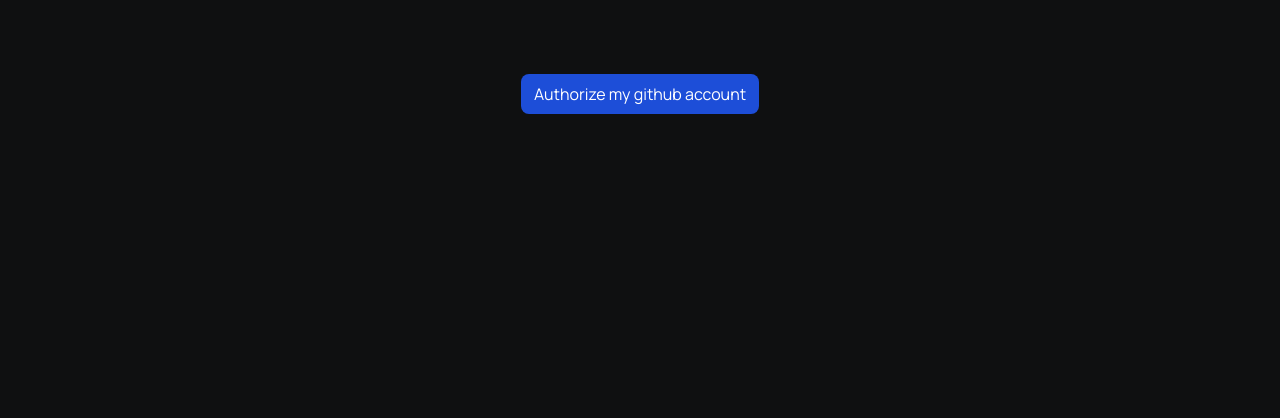
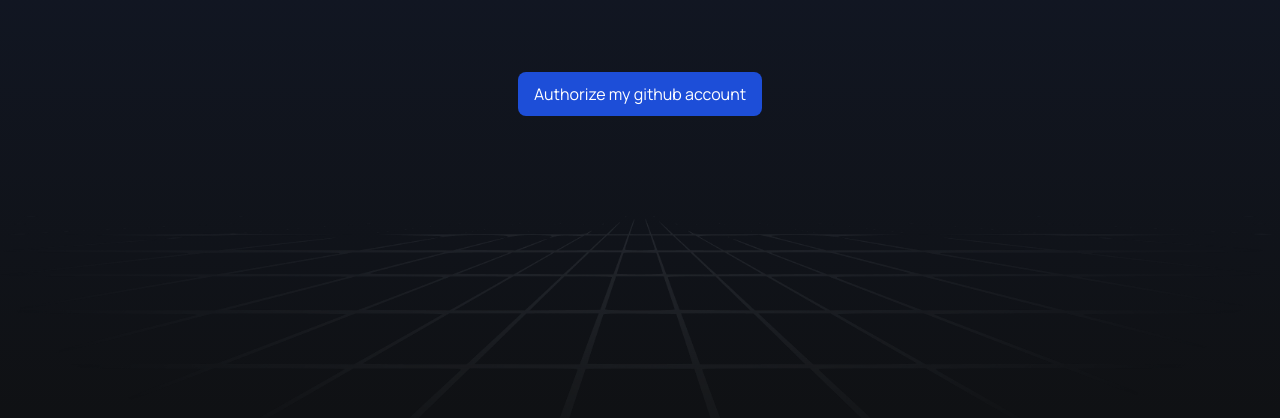
Before and after one commit to IlyasDiker/ilyasbenhssine-taas-frontend-challenge, a Vue app in the folder front/: page / in a window 1280 px wide. Shown: the part 306-724 px from the top of the page. Built offline with nearby package versions, Linux system fonts and the light colour scheme; no server answers.

Commit message:
Style AuthView

```diff
--- a/front/src/views/AuthView.vue
+++ b/front/src/views/AuthView.vue
@@ -1,8 +1,9 @@
 <template>
   <div class="AuthView">
     <template v-if="!accoutStore.account">
-      <a :href="authorisation_link" class="button primary">Authorize my github account</a>
+      <a :href="authorisation_link" class="button primary xl">Authorize my github account</a>
     </template>
+    <img src="@/assets/RasterFloor.webp" role="presentation" class="AuthView_background">
   </div>
 </template>
 
@@ -57,5 +58,19 @@
   flex-direction: column;
   align-items: center;
   justify-content: center;
+  background: linear-gradient(#1e3b8a3a ,transparent);
+  position: relative;
+  overflow: hidden;
+  &_background{
+    position: absolute;
+    bottom: 0;
+    right: 0;
+    left: 0;
+    width: 100%;
+    pointer-events: none;
+    z-index: -1;
+    transform: translateY(20%);
+    opacity: .5;
+  }
 }
 </style>
```
Also changed, not shown: front/src/assets/RasterFloor.webp (added).
